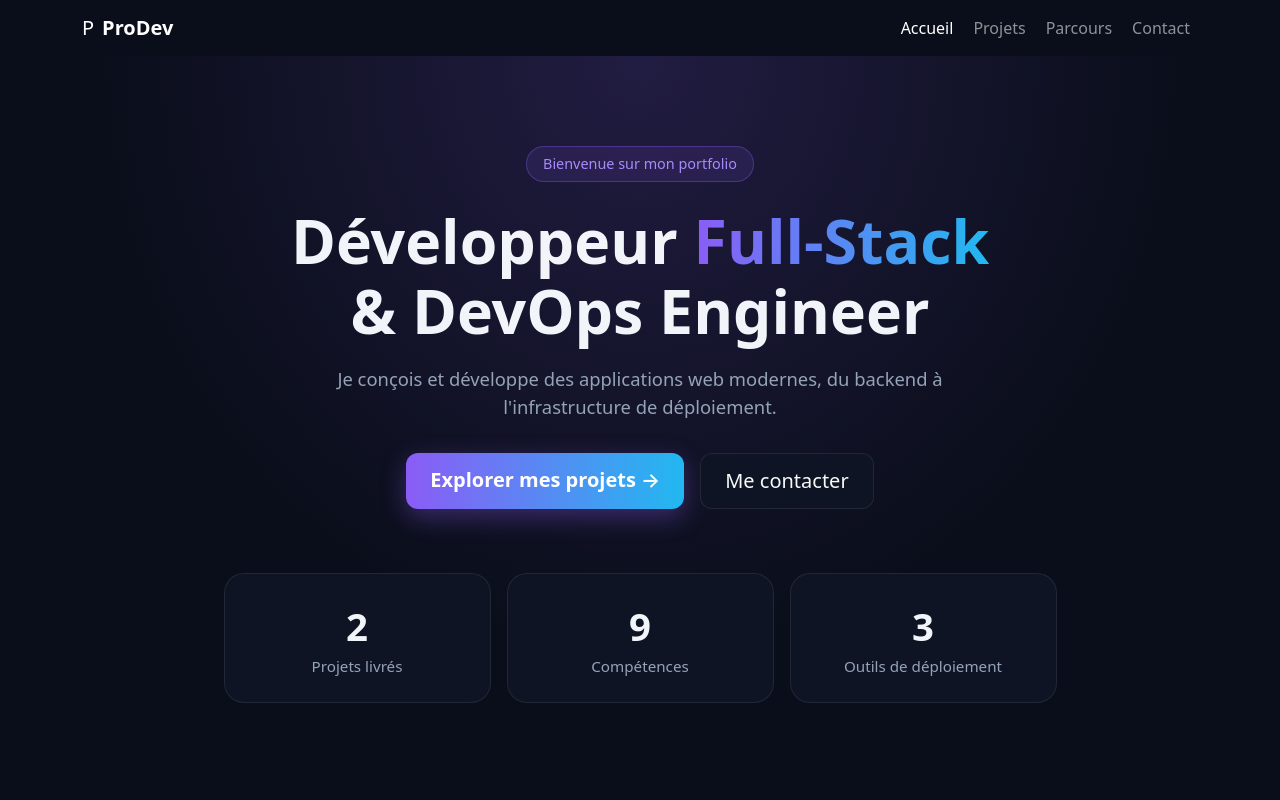
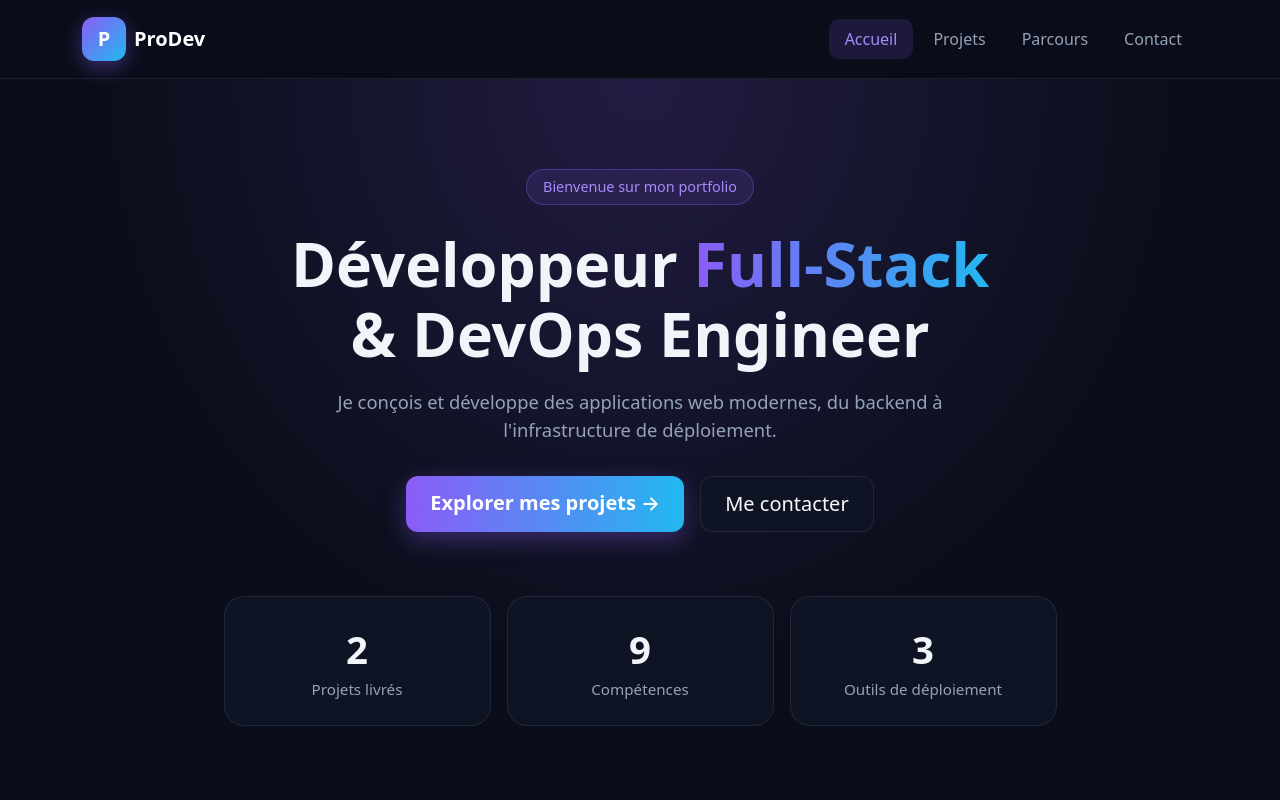
Before and after one commit to priscacoly96-lgtm/portfolio-frontend, a React (Vite) app: page / in a window 1280 px wide. Shown: the top 800 px of the page. Built offline with nearby package versions, Linux system fonts and the light colour scheme.

Commit message:
Ajout du thème sombre et style navbar

```diff
--- a/src/index.css
+++ b/src/index.css
@@ -130,3 +130,41 @@ body {
   border-top: 1px solid var(--border);
   margin-top: 40px;
 }
+.navbar-prodev {
+  background: rgba(10, 14, 26, 0.9) !important;
+  border-bottom: 1px solid var(--border);
+  backdrop-filter: blur(8px);
+  position: sticky;
+  top: 0;
+  z-index: 1000;
+  padding: 12px 0;
+}
+
+.brand-logo {
+  width: 44px;
+  height: 44px;
+  border-radius: 12px;
+  background: linear-gradient(135deg, var(--violet), var(--cyan));
+  display: inline-flex;
+  align-items: center;
+  justify-content: center;
+  font-weight: 700;
+  color: #fff;
+  box-shadow: 0 6px 20px rgba(139, 92, 246, 0.4);
+}
+
+.navbar-prodev .nav-link {
+  color: var(--muted);
+  border-radius: 10px;
+  padding: 8px 16px !important;
+  transition: all 0.2s;
+}
+
+.navbar-prodev .nav-link:hover {
+  color: #fff;
+}
+
+.navbar-prodev .nav-link.active {
+  background: rgba(139, 92, 246, 0.15);
+  color: #a78bfa;
+}
```
